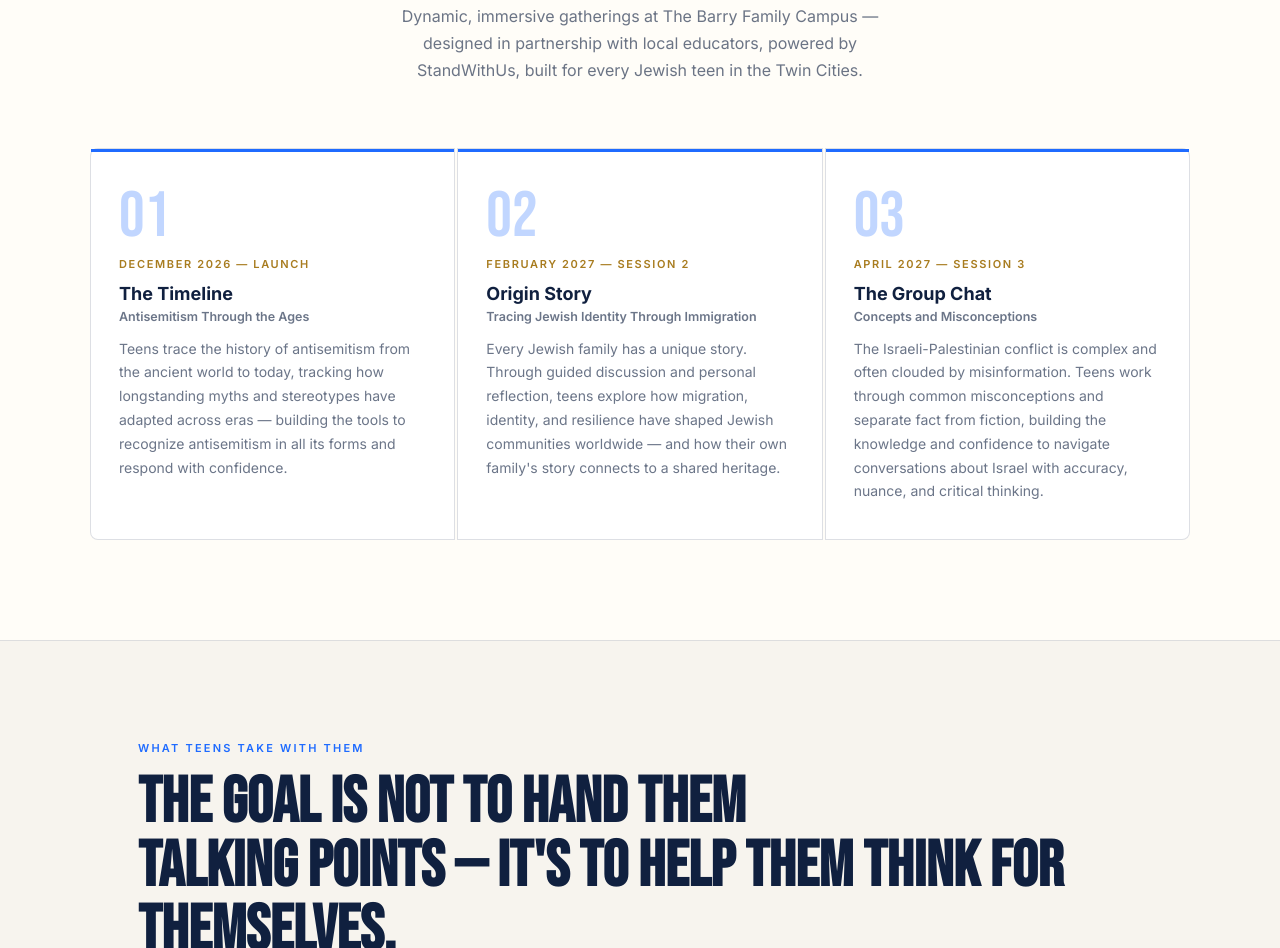
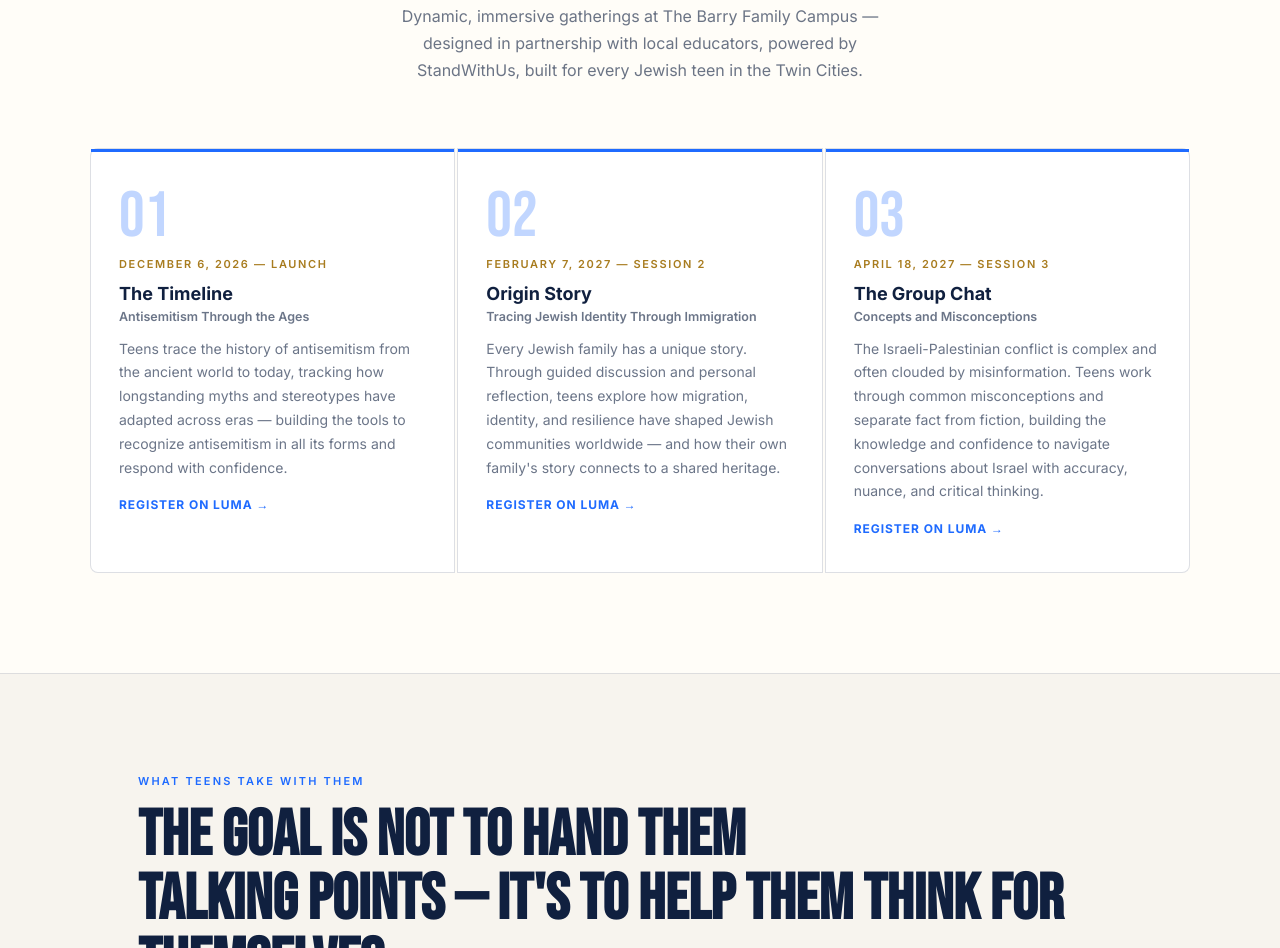
Before and after one commit to taralif/know-your-story-mn, a plain HTML site: page kys_website.html in a window 1280 px wide. Shown: the part 2456-3404 px from the top of the page. Drawn offline with Linux system fonts and the light colour scheme.

Commit message:
added link to teen board page and luma links
added link to teen board page and luma links

```diff
--- a/kys_website.html
+++ b/kys_website.html
@@ -161,9 +161,17 @@ nav{
 .sessions{display:grid;grid-template-columns:repeat(auto-fit,minmax(240px,1fr));gap:2px;margin-top:48px}
 .session{
   background:var(--card);padding:36px 28px;position:relative;
-  transition:background 0.2s;
+  transition:background 0.2s;display:block;text-decoration:none;
 }
 .session:hover{background:#1f1f35}
+.session:focus-visible{outline:2px solid var(--blue);outline-offset:-2px}
+.session-reg{
+  font-size:12px;font-weight:700;letter-spacing:0.08em;text-transform:uppercase;
+  color:var(--blue);margin-top:18px;transition:color 0.2s;
+}
+.session-reg span{display:inline-block;transition:transform 0.2s}
+.session:hover .session-reg{color:var(--gold)}
+.session:hover .session-reg span{transform:translateX(4px)}
 .session:first-child{border-radius:8px 0 0 8px}
 .session:last-child{border-radius:0 8px 8px 0}
 .session-num{font-family:'Bebas Neue',sans-serif;font-size:64px;color:rgba(26,107,255,0.15);line-height:1;margin-bottom:8px}
@@ -550,30 +558,33 @@ document.documentElement.setAttribute('data-theme', t || ((window.matchMedia&&wi
       <p class="how-sub">Dynamic, immersive gatherings at The Barry Family Campus — designed in partnership with local educators, powered by StandWithUs, built for every Jewish teen in the Twin Cities.</p>
     </div>
     <div class="sessions">
-      <div class="session">
+      <a class="session" href="https://luma.com/b67rvc66" target="_blank" rel="noopener">
         <div class="session-bar"></div>
         <div class="session-num">01</div>
-        <p class="session-date">December 2026 — Launch</p>
+        <p class="session-date">December 6, 2026 — Launch</p>
         <p class="session-title">The Timeline</p>
         <p class="session-curric">Antisemitism Through the Ages</p>
         <p class="session-body">Teens trace the history of antisemitism from the ancient world to today, tracking how longstanding myths and stereotypes have adapted across eras — building the tools to recognize antisemitism in all its forms and respond with confidence.</p>
-      </div>
-      <div class="session">
+        <p class="session-reg">Register on Luma <span>&rarr;</span></p>
+      </a>
+      <a class="session" href="https://luma.com/1luqmy9b" target="_blank" rel="noopener">
         <div class="session-bar"></div>
         <div class="session-num">02</div>
-        <p class="session-date">February 2027 — Session 2</p>
+        <p class="session-date">February 7, 2027 — Session 2</p>
         <p class="session-title">Origin Story</p>
         <p class="session-curric">Tracing Jewish Identity Through Immigration</p>
         <p class="session-body">Every Jewish family has a unique story. Through guided discussion and personal reflection, teens explore how migration, identity, and resilience have shaped Jewish communities worldwide — and how their own family's story connects to a shared heritage.</p>
-      </div>
-      <div class="session">
+        <p class="session-reg">Register on Luma <span>&rarr;</span></p>
+      </a>
+      <a class="session" href="https://luma.com/npxsfqmr" target="_blank" rel="noopener">
         <div class="session-bar"></div>
         <div class="session-num">03</div>
-        <p class="session-date">April 2027 — Session 3</p>
+        <p class="session-date">April 18, 2027 — Session 3</p>
         <p class="session-title">The Group Chat</p>
         <p class="session-curric">Concepts and Misconceptions</p>
         <p class="session-body">The Israeli-Palestinian conflict is complex and often clouded by misinformation. Teens work through common misconceptions and separate fact from fiction, building the knowledge and confidence to navigate conversations about Israel with accuracy, nuance, and critical thinking.</p>
-      </div>
+        <p class="session-reg">Register on Luma <span>&rarr;</span></p>
+      </a>
     </div>
   </div>
 </section>
@@ -685,7 +696,7 @@ document.documentElement.setAttribute('data-theme', t || ((window.matchMedia&&wi
       <p class="teen-board-body">A small group of teens will help shape Know Your Story from the inside — weighing in on session content, helping plan how we mark the end of the year, and recruiting peers. This is a real seat at the table, not a title.</p>
     </div>
     <div class="teen-board-cta">
-      <a href="mailto:knowyourstorymn@gmail.com?subject=Teen%20Board%20Application" class="btn-primary">Apply for the Teen Board</a>
+      <a href="teen-board.html" class="btn-primary">Apply for the Teen Board</a>
       <span>Open to teens grades 8–12. Applications reviewed on a rolling basis.</span>
     </div>
   </div>
```
Also changed, not shown: teen-board.html (+1 -1 lines).
